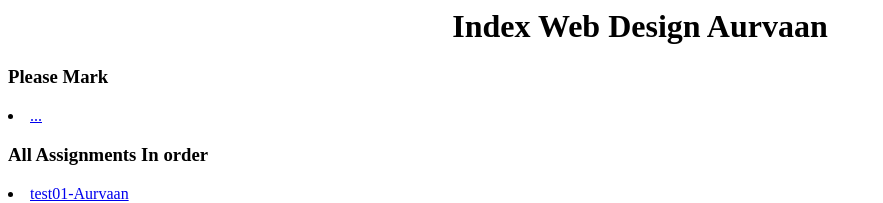
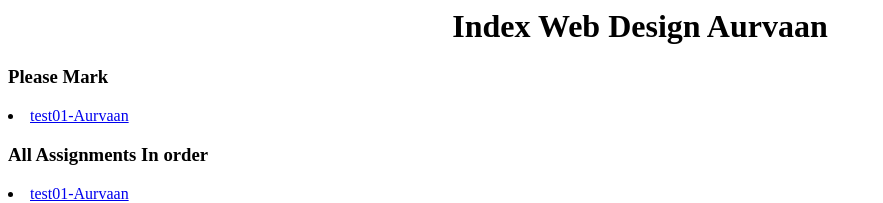
Before and after one commit to John7-web/webdesign2025-Aurvaan, a plain HTML site: page public/index.html in a window 1280 px wide. Shown: the top 203 px of the page, without its empty margins (0-883 px from the left). Drawn offline with Linux system fonts and the light colour scheme.

Commit message:
Add files via upload

```diff
--- a/public/index.html
+++ b/public/index.html
@@ -1,6 +1,6 @@
 <h1 align="center">Index Web Design Aurvaan</h1>
 <h3>Please Mark</h3>
-<li><a href="..">...</a></li>
+<li><a href="test01-Aurvaan.html">test01-Aurvaan</a></li>
 <h3>All Assignments In order</h3>
   <li><a href="test01-Aurvaan.html">test01-Aurvaan</a></li>
     <li><a href="t1a01-propen-webpage-Aurvaan.html">t1a01-proper-webpage-Aurvaan</a></li>
```
